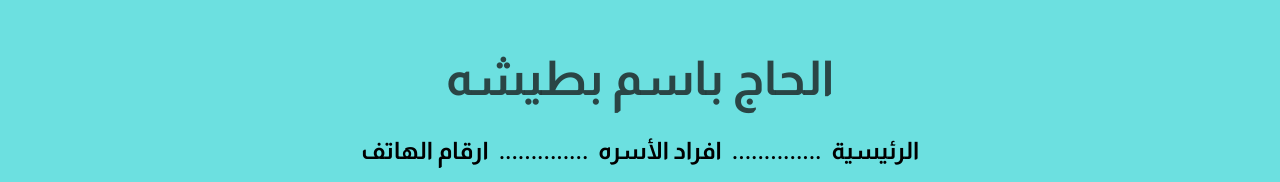
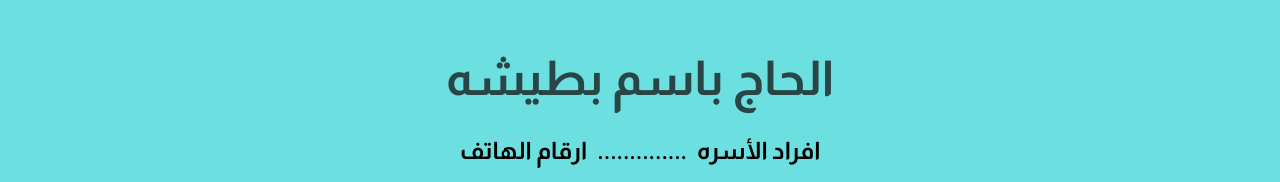
Before and after one commit to m-bassem/f, a plain HTML site: page index.html in a window 1280 px wide. Shown: the top 182 px of the page. Drawn offline with Linux system fonts and the light colour scheme.

Commit message:
Update index.html

```diff
--- a/index.html
+++ b/index.html
@@ -205,8 +205,6 @@
                 <li><a href="javascript:void(0)" onclick="togglePopup()">ارقام الهاتف</a></li>
                 <li><a href="#services">..............</a></li>
                 <li><a href="#services">افراد الأسره</a></li>
-                <li><a href="#services">..............</a></li>
-                <li><a href="#contact">الرئيسية</a></li>
             </ul>
         </nav>
     </header>
```
